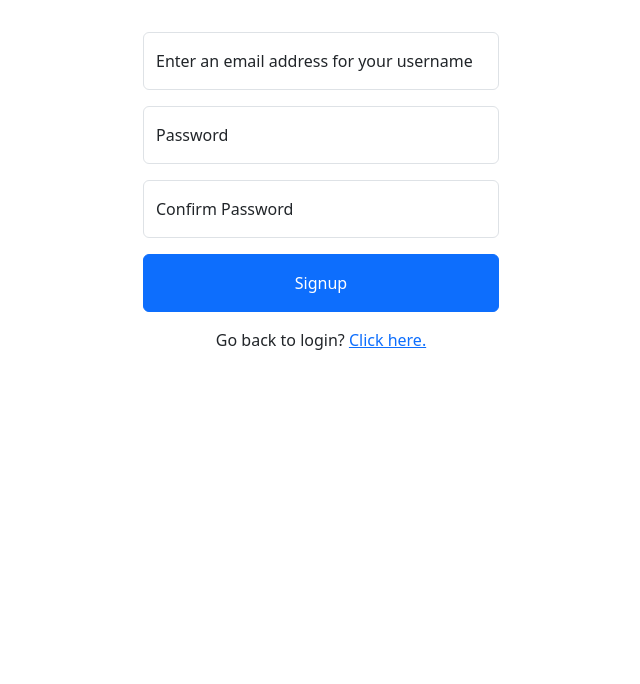
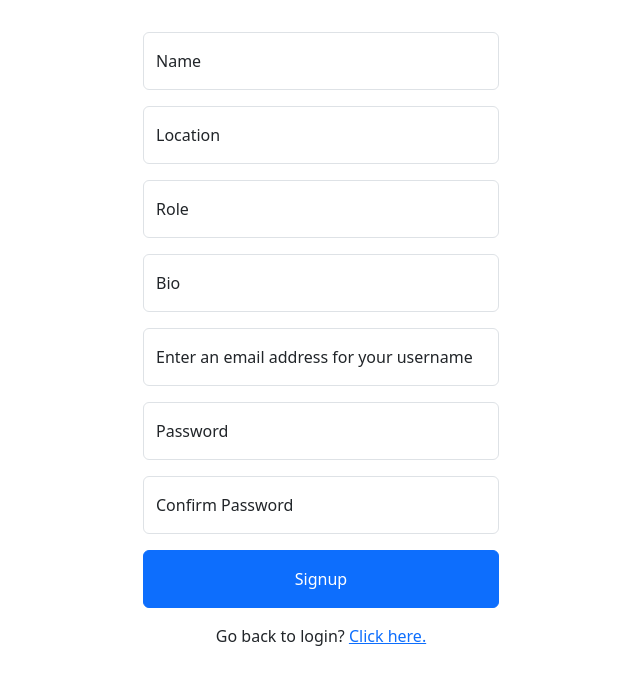
Before and after one commit to diegohss15/mcsd61-project-NEW, a React (Create React App) app: page /signup in a window 1280 px wide. Shown: the top 684 px of the page, without its empty margins (319-959 px from the left). Built offline with nearby package versions, Linux system fonts and the light colour scheme; a small style sheet from the web is missing.

Commit message:
Fix register by adding important fields

```diff
--- a/src/Components/Auth/Signup.jsx
+++ b/src/Components/Auth/Signup.jsx
@@ -1,7 +1,8 @@
 import React, { useState } from "react";
-import { auth } from "../../firebase";
+import { auth, db } from "../../firebase";
 import { createUserWithEmailAndPassword } from "firebase/auth";
 import { Link, useNavigate } from "react-router-dom";
+import { collection, addDoc } from 'firebase/firestore';
 
 const Signup = () => {
     const navigate = useNavigate();
@@ -9,14 +10,29 @@ const Signup = () => {
     const [password, setPassword] = useState("");
     const [confirmPassword, setConfirmPassword] = useState("");
     const [notice, setNotice] = useState("");
+    const [name, setName] = useState("");
+    const [location, setLocation] = useState('');
+    const [bio, setBio] = useState('');
+    const [role, setRole] = useState('');
 
     const signupWithUsernameAndPassword = async (e) => {
         e.preventDefault();
 
+        var userData = {
+            name: name,
+            bio: bio,
+            email: email,
+            location: location,
+            role: role,
+            authId: "",
+        }
+
         if (password === confirmPassword) {
             try {
-                await createUserWithEmailAndPassword(auth, email, password);
-                navigate("/");
+                var authentication = await createUserWithEmailAndPassword(auth, email, password);
+                userData.authId = authentication.user.uid;
+                await addDoc(collection(db, 'users'), userData);
+                navigate("/Dashboard");
             } catch {
                 setNotice("Sorry, something went wrong. Please try again.");
             }
@@ -34,6 +50,23 @@ const Signup = () => {
                             { notice }
                         </div>
                     )}
+                    <div className="form-floating mb-3">
+                        <input id="signupName" type="text" className="form-control" aria-describedby="nameHelp" placeholder="" value={name} onChange={(e) => setName(e.target.value)}></input>
+                        <label htmlFor="signupName" className="form-label">Name</label>
+                    </div>
+                    <div className="form-floating mb-3">
+                        <input id="signupLocation" type="text" className="form-control" aria-describedby="locationHelp" placeholder="" value={location} onChange={(e) => setLocation(e.target.value)}></input>
+                        <label htmlFor="signupLocation" className="form-label">Location</label>
+                    </div>
+                    <div className="form-floating mb-3">
+                        <input id="signupRole" type="text" className="form-control" aria-describedby="roleHelp" placeholder="" value={role} onChange={(e) => setRole(e.target.value)}></input>
+                        <label htmlFor="signupRole" className="form-label">Role</label>
+                    </div>
+                    <div className="form-floating mb-3">
+                        <input id="signupBio" type="text" className="form-control" aria-describedby="bioHelp" placeholder="" value={bio} onChange={(e) => setBio(e.target.value)}></input>
+                        <label htmlFor="signupBio" className="form-label">Bio</label>
+                    </div>
+
                     <div className="form-floating mb-3">
                         <input id="signupEmail" type="email" className="form-control" aria-describedby="emailHelp" placeholder="name@example.com" value={email} onChange={(e) => setEmail(e.target.value)}></input>
                         <label htmlFor="signupEmail" className="form-label">Enter an email address for your username</label>
```
